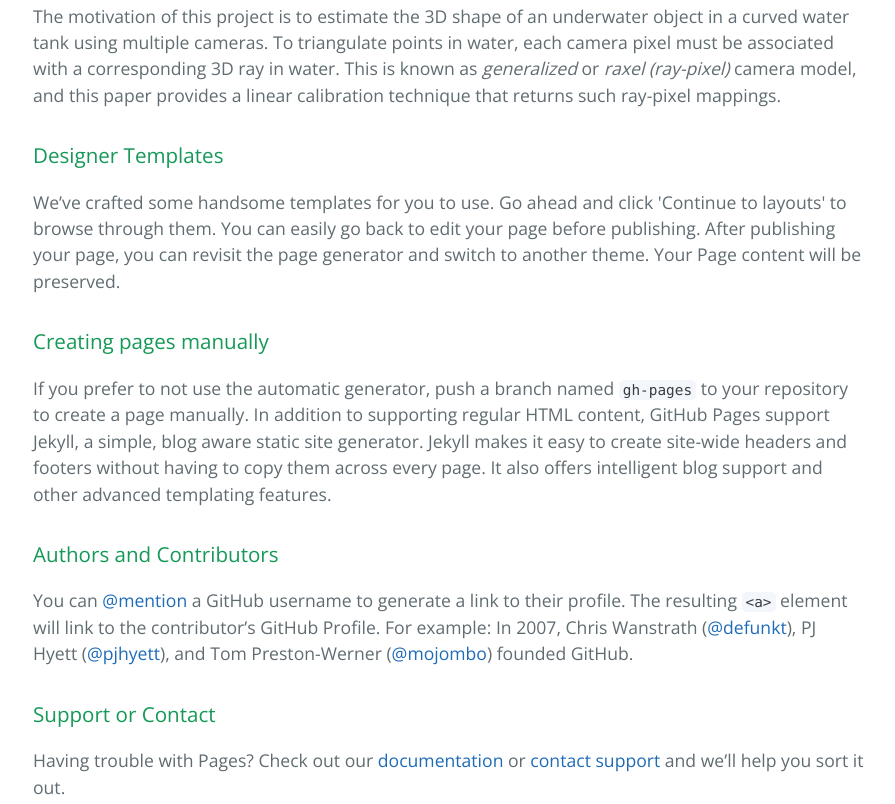
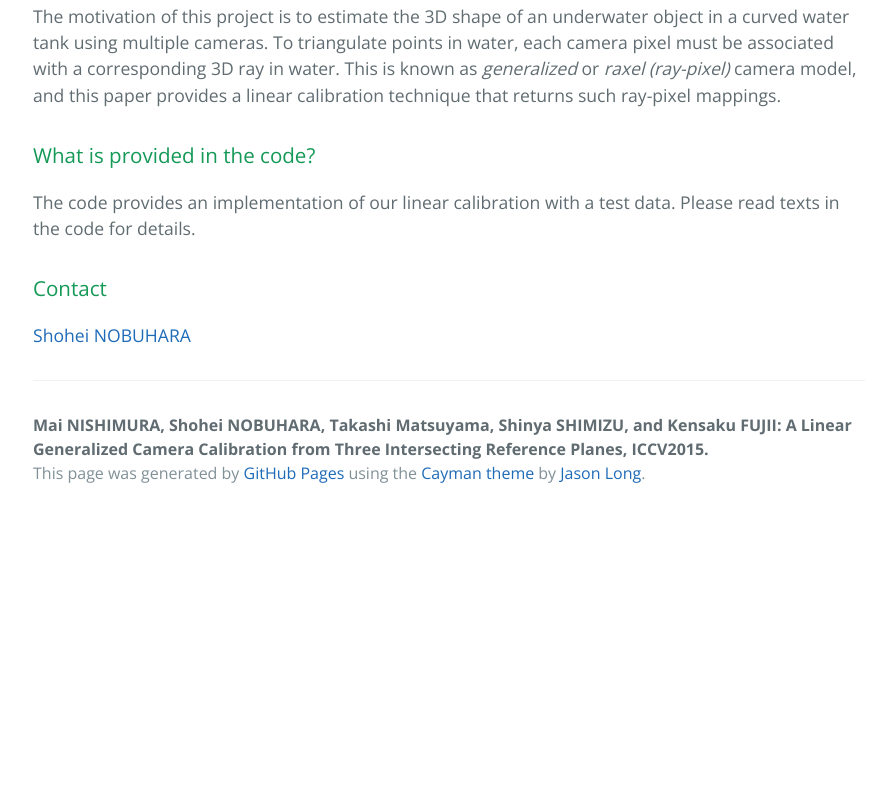
Before and after one commit to computer-vision/iccv2015, a plain HTML site: page index.html in a window 1280 px wide. Shown: the part 659-1463 px from the top of the page, without its empty margins (191-1086 px from the left). After the commit the page ends 1176 px from the top, so only its background shows below. Drawn offline with nearby package versions, Linux system fonts and the light colour scheme.

Commit message:
Update index.html

```diff
--- a/index.html
+++ b/index.html
@@ -20,7 +20,7 @@
 
     <section class="main-content">
       <h3>
-<a id="welcome-to-github-pages" class="anchor" href="#welcome-to-github-pages" aria-hidden="true"><span class="octicon octicon-link"></span></a>Introduction</h3>
+<a id="introduction" class="anchor" href="#introduction" aria-hidden="true"><span class="octicon octicon-link"></span></a>Introduction</h3>
 
 <p>This page provides an implementation of our generalized (or raxel) camera calibration algorithm presented as
 <blockquote>
@@ -30,24 +30,14 @@
 <p>The motivation of this project is to estimate the 3D shape of an underwater object in a curved water tank using multiple cameras. To triangulate points in water, each camera pixel must be associated with a corresponding 3D ray in water. This is known as <em>generalized</em> or <em>raxel (ray-pixel)</em> camera model, and this paper provides a linear calibration technique that returns such ray-pixel mappings.</p>
 
 <h3>
-<a id="designer-templates" class="anchor" href="#designer-templates" aria-hidden="true"><span class="octicon octicon-link"></span></a>Designer Templates</h3>
+<a id="whatis" class="anchor" href="#whatis" aria-hidden="true"><span class="octicon octicon-link"></span></a>What is provided in the code?</h3>
 
-<p>We’ve crafted some handsome templates for you to use. Go ahead and click 'Continue to layouts' to browse through them. You can easily go back to edit your page before publishing. After publishing your page, you can revisit the page generator and switch to another theme. Your Page content will be preserved.</p>
+<p>The code provides an implementation of our linear calibration with a test data. Please read texts in the code for details.</p>
 
 <h3>
-<a id="creating-pages-manually" class="anchor" href="#creating-pages-manually" aria-hidden="true"><span class="octicon octicon-link"></span></a>Creating pages manually</h3>
+<a id="contact" class="anchor" href="#contact" aria-hidden="true"><span class="octicon octicon-link"></span></a>Contact</h3>
 
-<p>If you prefer to not use the automatic generator, push a branch named <code>gh-pages</code> to your repository to create a page manually. In addition to supporting regular HTML content, GitHub Pages support Jekyll, a simple, blog aware static site generator. Jekyll makes it easy to create site-wide headers and footers without having to copy them across every page. It also offers intelligent blog support and other advanced templating features.</p>
-
-<h3>
-<a id="authors-and-contributors" class="anchor" href="#authors-and-contributors" aria-hidden="true"><span class="octicon octicon-link"></span></a>Authors and Contributors</h3>
-
-<p>You can <a href="https://github.com/blog/821" class="user-mention">@mention</a> a GitHub username to generate a link to their profile. The resulting <code>&lt;a&gt;</code> element will link to the contributor’s GitHub Profile. For example: In 2007, Chris Wanstrath (<a href="https://github.com/defunkt" class="user-mention">@defunkt</a>), PJ Hyett (<a href="https://github.com/pjhyett" class="user-mention">@pjhyett</a>), and Tom Preston-Werner (<a href="https://github.com/mojombo" class="user-mention">@mojombo</a>) founded GitHub.</p>
-
-<h3>
-<a id="support-or-contact" class="anchor" href="#support-or-contact" aria-hidden="true"><span class="octicon octicon-link"></span></a>Support or Contact</h3>
-
-<p>Having trouble with Pages? Check out our <a href="https://help.github.com/pages">documentation</a> or <a href="https://github.com/contact">contact support</a> and we’ll help you sort it out.</p>
+<p><a href="http://vision.kuee.kyoto-u.ac.jp/~nob/">Shohei NOBUHARA</a></p>
 
       <footer class="site-footer">
         <span class="site-footer-owner">Mai NISHIMURA, Shohei NOBUHARA, Takashi Matsuyama, Shinya SHIMIZU, and Kensaku FUJII: A Linear Generalized Camera Calibration from Three Intersecting Reference Planes, ICCV2015.</span>
```
